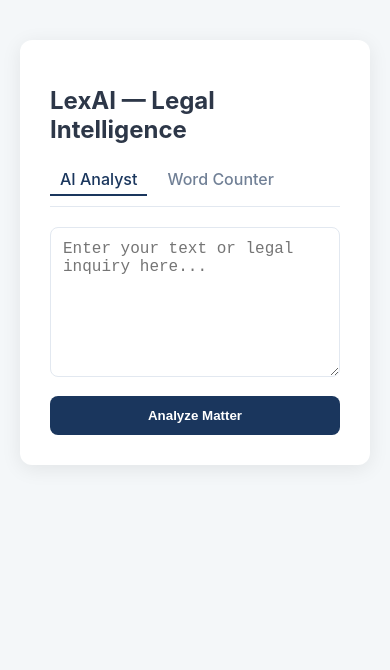
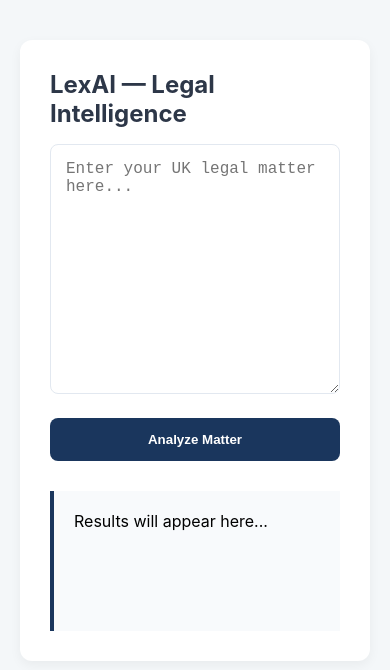
Before and after one commit to urbanshepherdresolution-stack/lexai-frontend, a plain HTML site: page index.html in a window 390 px wide. Drawn offline with Linux system fonts and the light colour scheme.

Commit message:
Update index.html for layout and style enhancements
Refactor layout and styles for improved UI and responsiveness.

```diff
--- a/index.html
+++ b/index.html
@@ -5,60 +5,46 @@
     <meta name="viewport" content="width=device-width, initial-scale=1.0">
     <title>LexAI — Legal Intelligence</title>
     <style>
-        body { font-family: 'Inter', -apple-system, sans-serif; background-color: #f4f7f9; color: #1a202c; display: flex; justify-content: center; padding: 40px 20px; margin: 0; }
-        .app-container { background: white; width: 100%; max-width: 600px; padding: 30px; border-radius: 12px; box-shadow: 0 4px 20px rgba(0,0,0,0.08); }
-        h1 { font-size: 24px; margin-bottom: 20px; color: #2d3748; }
-        .tabs { display: flex; gap: 10px; margin-bottom: 20px; border-bottom: 1px solid #e2e8f0; padding-bottom: 10px; }
-        .tab { cursor: pointer; padding: 5px 10px; color: #718096; font-weight: 500; }
-        .tab.active { color: #1a365d; border-bottom: 2px solid #1a365d; }
-        textarea { width: 100%; height: 150px; padding: 12px; border: 1px solid #e2e8f0; border-radius: 8px; box-sizing: border-box; margin-bottom: 15px; font-size: 16px; }
-        button { width: 100%; background-color: #1a365d; color: white; padding: 12px; border: none; border-radius: 8px; font-weight: 600; cursor: pointer; transition: background 0.2s; }
-        button:hover { background-color: #2c5282; }
-        button:disabled { background-color: #a0aec0; cursor: not-allowed; }
-        #result { margin-top: 25px; padding: 15px; background: #f8fafc; border-left: 4px solid #1a365d; white-space: pre-wrap; display: none; }
+        :root { --primary: #1a365d; --bg: #f4f7f9; }
+        body { font-family: 'Inter', system-ui, sans-serif; background-color: var(--bg); margin: 0; padding: 40px 20px; }
+
+        .main-layout { display: grid; grid-template-columns: 250px 1fr; gap: 30px; max-width: 1000px; margin: 0 auto; }
+        .sidebar { background: white; padding: 20px; border-radius: 12px; height: fit-content; box-shadow: 0 4px 12px rgba(0,0,0,0.05); }
+        .app-container { background: white; padding: 30px; border-radius: 12px; box-shadow: 0 4px 12px rgba(0,0,0,0.05); }
+
+        h1 { font-size: 24px; margin-top: 0; color: #2d3748; }
+        textarea { width: 100%; height: 250px; padding: 15px; border: 1px solid #e2e8f0; border-radius: 8px; box-sizing: border-box; font-size: 16px; margin-bottom: 20px; }
+        button { width: 100%; background-color: var(--primary); color: white; padding: 14px; border: none; border-radius: 8px; font-weight: 600; cursor: pointer; }
+        #result { margin-top: 30px; padding: 20px; background: #f8fafc; border-left: 4px solid var(--primary); min-height: 100px; white-space: pre-wrap; }
+
+        @media (max-width: 768px) { .main-layout { grid-template-columns: 1fr; } .sidebar { display: none; } }
     </style>
 </head>
 <body>
 
-<div class="app-container">
-    <h1>LexAI — Legal Intelligence</h1>
+<div class="main-layout">
+    <aside class="sidebar">
+        <h3>Menu</h3>
+        <p style="color: #718096; font-size: 14px;">Use LexAI for UK legal analysis. More tools coming soon.</p>
+    </aside>
 
-    <div class="tabs">
-        <div class="tab active" onclick="setMode('analyze')">AI Analyst</div>
-        <div class="tab" onclick="setMode('wordcount')">Word Counter</div>
-    </div>
-
-    <textarea id="query" placeholder="Enter your text or legal inquiry here..."></textarea>
-    <button id="actionBtn" onclick="processData()">Analyze Matter</button>
-    <div id="result"></div>
+    <main class="app-container">
+        <h1>LexAI — Legal Intelligence</h1>
+        <textarea id="query" placeholder="Enter your UK legal matter here..."></textarea>
+        <button id="actionBtn" onclick="processData()">Analyze Matter</button>
+        <div id="result">Results will appear here...</div>
+    </main>
 </div>
 
 <script>
-    let mode = 'analyze';
-
-    function setMode(newMode) {
-        mode = newMode;
-        document.querySelectorAll('.tab').forEach(t => t.classList.toggle('active', t.innerText.toLowerCase().includes(newMode)));
-        document.getElementById('actionBtn').innerText = (mode === 'analyze') ? 'Analyze Matter' : 'Count Words';
-    }
-
     async function processData() {
         const text = document.getElementById('query').value;
         const resultDiv = document.getElementById('result');
         const btn = document.getElementById('actionBtn');
 
-        if (mode === 'wordcount') {
-            const count = text.trim().split(/\s+/).filter(word => word.length > 0).length;
-            resultDiv.style.display = 'block';
-            resultDiv.innerText = `Word Count: ${count}`;
-            return;
-        }
-
-        // AI Analyst Mode
         btn.disabled = true;
         btn.innerText = "Analyzing...";
-        resultDiv.style.display = 'block';
-        resultDiv.innerText = "Processing...";
+        resultDiv.innerText = "Analyzing legal context...";
 
         try {
             const response = await fetch('/api/transcribe', {
@@ -75,6 +61,5 @@
         }
     }
 </script>
-
 </body>
 </html>
```
